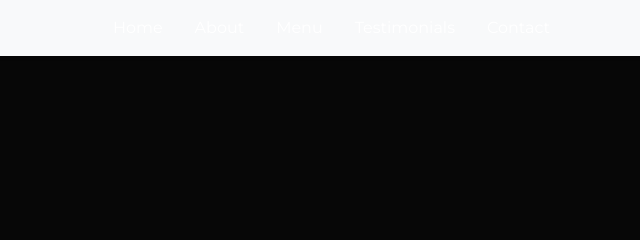
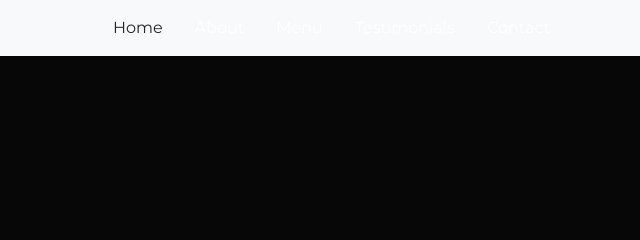
Before and after one commit to praise123-tommy/resturant-landing-page, a plain HTML site: page index.html in a window 1280 px wide. Shown: the top 240 px of the page, 640-1280 px from the left. Drawn offline with nearby package versions, Linux system fonts and the light colour scheme.

Commit message:
Fix HTML formatting and ensure proper structure

```diff
--- a/index.html
+++ b/index.html
@@ -22,7 +22,7 @@
       </button>
       <div class="collapse navbar-collapse" id="navbarNav">
         <ul class="navbar-nav ms-auto">
-          <li class="nav-item"><a class="nav-link" href="#hero">Home</a></li>
+          <li class="nav-item"><a class="nav-link text-dark " href="#hero">Home</a></li>
           <li class="nav-item"><a class="nav-link" href="#about">About</a></li>
           <li class="nav-item"><a class="nav-link" href="#menu">Menu</a></li>
           <li class="nav-item"><a class="nav-link" href="#testimonials">Testimonials</a></li>
```
